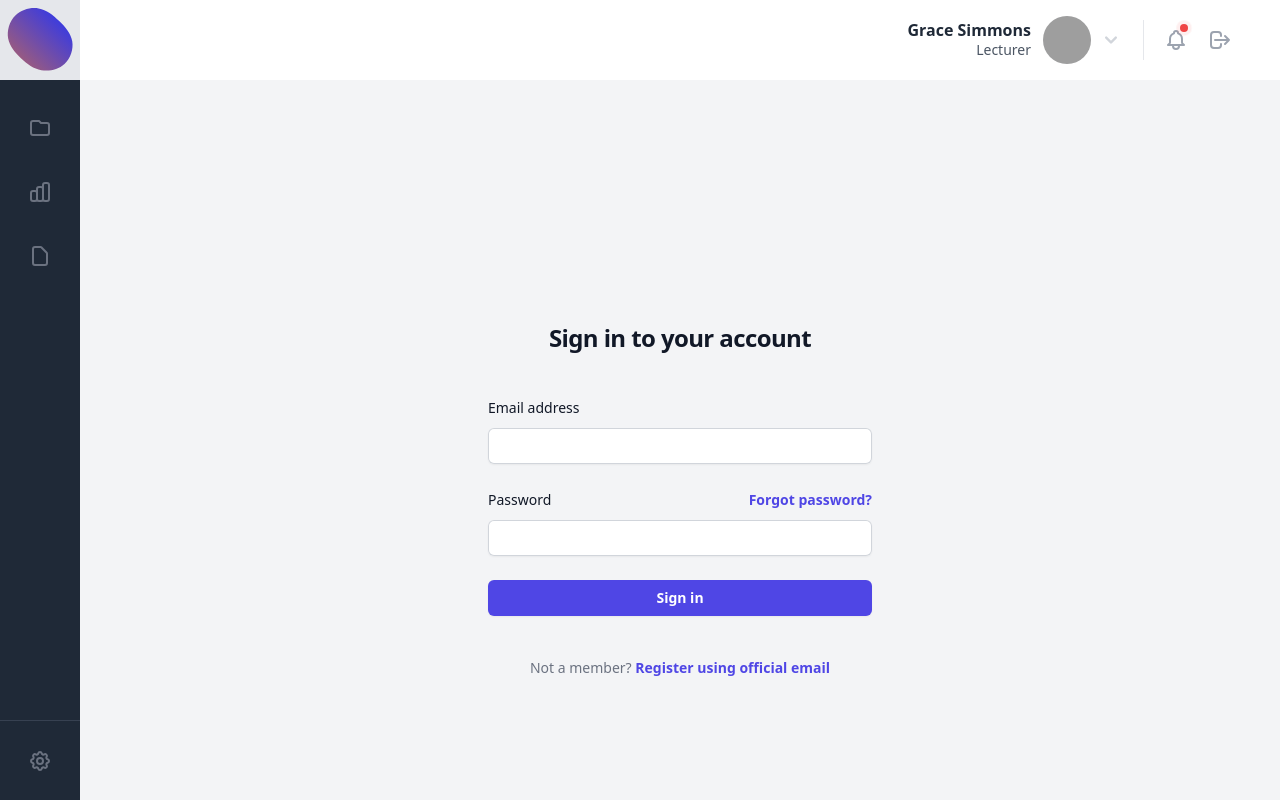
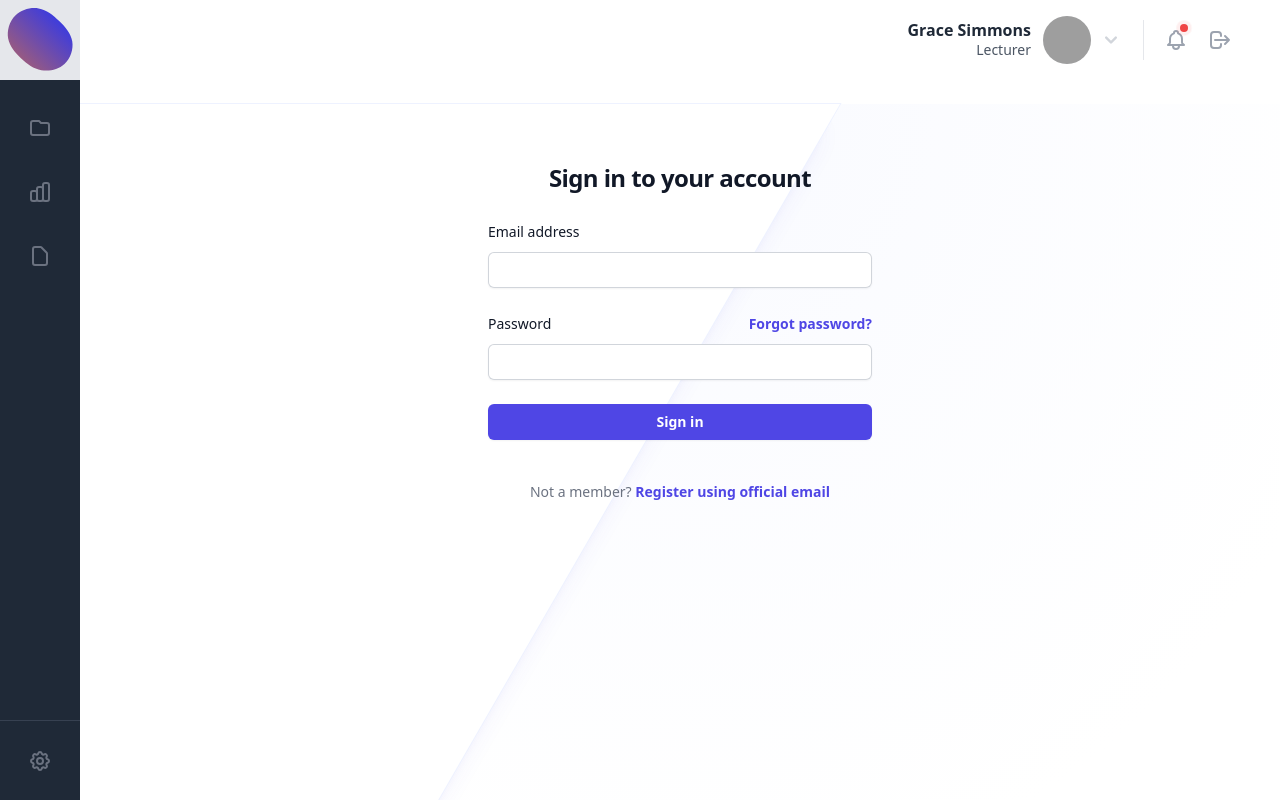
Before and after one commit to intrudy/presence, a React (Vite) app in the folder apps/web/: page / in a window 1280 px wide. Built offline with nearby package versions, Linux system fonts and the light colour scheme; grey boxes are pictures that could not be loaded.

Commit message:
Login page gradient

```diff
--- a/apps/web/src/components/Entry.jsx
+++ b/apps/web/src/components/Entry.jsx
@@ -102,9 +102,11 @@ export default class Entry extends React.Component {
   render() {
     return (
       <>
-        <div className="flex min-h-full flex-1 flex-col justify-center px-6 py-12 lg:px-8">
+        <div className="min-h-full flex-1 p-6 sm:p-10 space-y-6 relative isolate overflow-hidden bg-white">
           <EntryHeader />
 
+          <div className="absolute inset-0 -z-10 bg-[radial-gradient(45rem_50rem_at_top,theme(colors.indigo.100),white)] opacity-20" />
+          <div className="absolute inset-y-0 right-1/2 -z-10 mr-16 w-[200%] origin-bottom-left skew-x-[-30deg] bg-white shadow-xl shadow-indigo-600/10 ring-1 ring-indigo-50 sm:mr-28 lg:mr-0 xl:mr-16 xl:origin-center" />
           <div className="mt-10 sm:mx-auto sm:w-full sm:max-w-sm">
             <SigninForm />
             <Registration />
```
